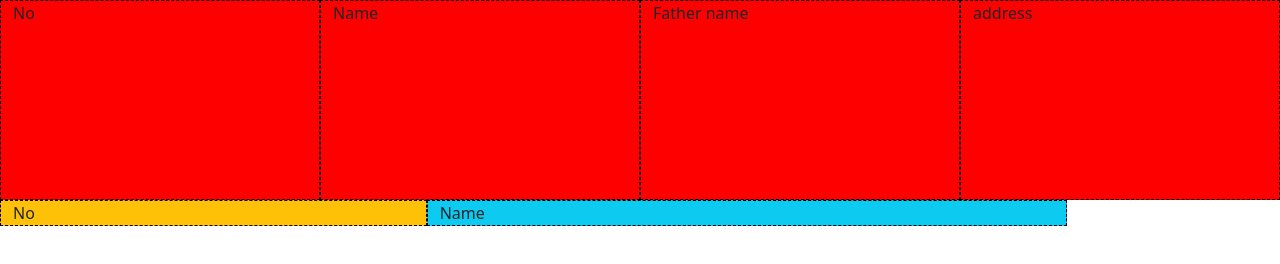
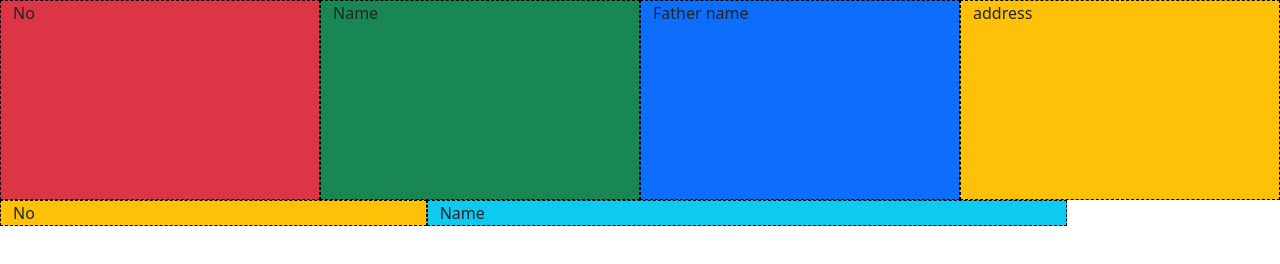
Before and after one commit to shivkanyagurjar9617/grid-system, a plain HTML site: page index.html in a window 1280 px wide. Drawn offline with nearby package versions, Linux system fonts and the light colour scheme.

Commit message:
asjdflajsfdljalsdjfl

```diff
--- a/index.html
+++ b/index.html
@@ -15,12 +15,6 @@
     .s_common{
         height: 200px;
     }
-    .s_row_red{
-        background: red;
-    }
-    .s_row_green{
-        background: green;
-    }
     .a1,.b1{
         border:1px dashed #000;
     }
@@ -29,10 +23,10 @@
 <body>
     <div class="cantainer-fluid s_cont_fluid"></div>
     <div class="row m-0 s_row_red s_common">
-        <div class="col a1">No</div>
-        <div class="col a1">Name</div>
-        <div class="col a1">Father name</div>
-        <div class="col a1">address</div>
+        <div class="col a1 bg-danger">No</div>
+        <div class="col a1 bg-success">Name</div>
+        <div class="col a1 bg-primary">Father name</div>
+        <div class="col a1 bg-warning">address</div>
         </div>
         <div class="row m-0 a_row_green a_common">
             <div class="col-6 col-sm-1 col-md-10 col-lg-8 col-xl-4 col-xxl-3 b1 bg-warning">No</div>
```
